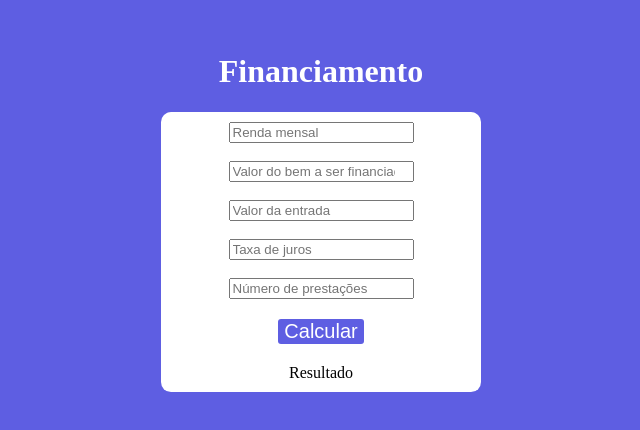
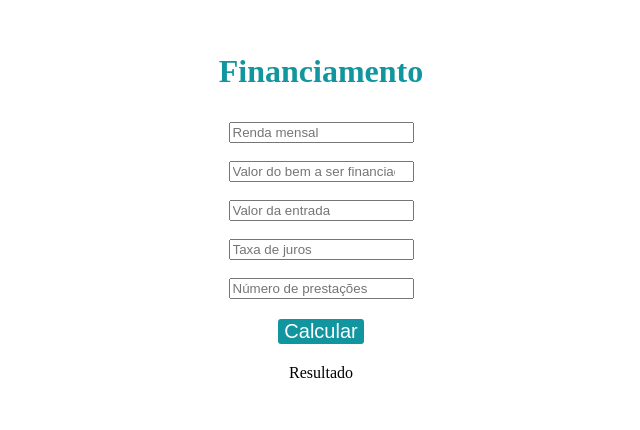
Before and after one commit to nikolasamorim/Atividade-Financiamento, a plain HTML site: page index.html in a window 1280 px wide. Shown: the part 142-572 px from the top of the page, without its empty margins (327-967 px from the left). Drawn offline with Linux system fonts and the light colour scheme.

Commit message:
Update style.css

```diff
--- a/style.css
+++ b/style.css
@@ -1,13 +1,12 @@
 body{
-    background-color: rgb(94, 94, 226);
-    font-size: normal 10pt arial;
+    font-size: normal 10pt Sans-serif;
     position: absolute;
     top: 50%; /* distancia em relacao ao topo*/
     left: 50%;
     transform: translate(-50%,-65%);
 }
 header{
-    color: white;
+    color: rgb(17, 149, 158);
     text-align: center;
 }
 section{
@@ -16,22 +15,26 @@ section{
     padding: 10px;
     width: 300px;
     margin: auto;
-    box-shadow: 3px 3px 3px rgba(red, green, blue, alpha);
+    box-shadow: 3px 3px 3px rgba(0, 0, 0, 0);
     text-align: center;
 
 }
 
-
+footer{
+    color: white;
+    text-align: center;
+    font-size: italic;
+}
 
 .btn{
     font-size: 20px;
     cursor: pointer;
     color: white;
     margin: 2px;
-    background-color: rgb(94, 94, 226);
+    background-color: rgb(17, 149, 158);
     border-radius:3px;
     border: none;
 }
 .btn:hover{/* quando o mouse passar em cima*/
-    background-color: rgb(0, 0, 0);
+    background-color: rgb(9, 127, 135);
 }
```
